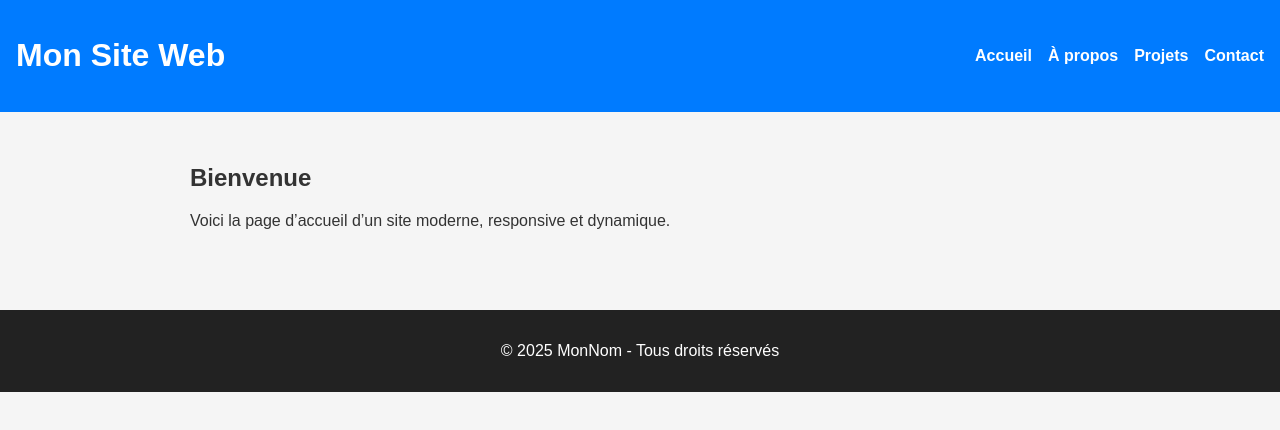
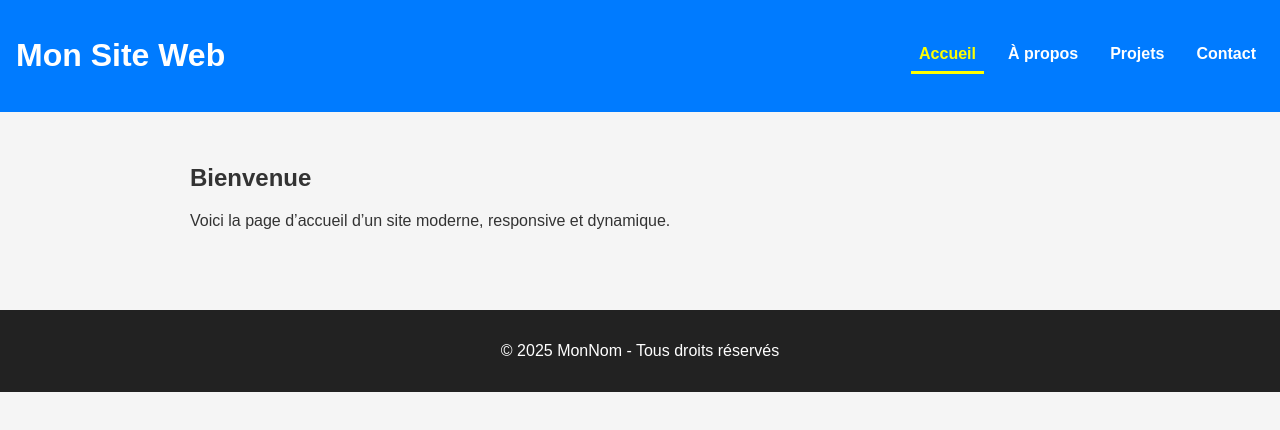
Before and after one commit to yaloho/mon-site, a plain HTML site: page index.html in a window 1280 px wide. Both pictures are taken after a click on the link "Accueil". Drawn offline with Linux system fonts and the light colour scheme.

Commit message:
changement

```diff
--- a/index.html
+++ b/index.html
@@ -12,10 +12,10 @@
     <div class="container">
       <h1>Mon Site Web</h1>
       <nav id="mainNav">
-        <a href="#" onclick="showSection('accueil')">Accueil</a>
-        <a href="#" onclick="showSection('apropos')">À propos</a>
-        <a href="#" onclick="showSection('projets')">Projets</a>
-        <a href="#" onclick="showSection('contact')">Contact</a>
+        <a href="#" class="nav-link active" onclick="showSection('accueil', this)">Accueil</a>
+        <a href="#" class="nav-link" onclick="showSection('apropos', this)">À propos</a>
+        <a href="#" class="nav-link" onclick="showSection('projets', this)">Projets</a>
+        <a href="#" class="nav-link" onclick="showSection('contact', this)">Contact</a>
       </nav>
     </div>
   </header>
--- a/script.js
+++ b/script.js
@@ -1,12 +1,21 @@
-// Afficher automatiquement l’année dans le footer
+// Affiche automatiquement l’année dans le footer
 document.getElementById("year").textContent = new Date().getFullYear();
 
-// Fonction pour afficher une section à la fois
-function showSection(id) {
+// Fonction pour afficher une section à la fois et activer le lien cliqué
+function showSection(id, clickedLink) {
+  // Cacher toutes les sections
   const sections = document.querySelectorAll('.content-section');
-  sections.forEach(section => {
-    section.classList.add('hidden'); // cacher toutes les sections
-  });
+  sections.forEach(section => section.classList.add('hidden'));
 
-  document.getElementById(id).classList.remove('hidden'); // afficher celle demandée
+  // Afficher la section demandée
+  document.getElementById(id).classList.remove('hidden');
+
+  // Retirer la classe active de tous les liens
+  const links = document.querySelectorAll('.nav-link');
+  links.forEach(link => link.classList.remove('active'));
+
+  // Ajouter la classe active au lien cliqué
+  if (clickedLink) {
+    clickedLink.classList.add('active');
+  }
 }
--- a/style.css
+++ b/style.css
@@ -22,10 +22,22 @@ nav {
   gap: 1rem;
 }
 
-nav a {
+.nav-link {
   color: white;
   text-decoration: none;
   font-weight: bold;
+  padding: 0.5rem;
+  border-bottom: 3px solid transparent;
+  transition: all 0.3s;
+}
+
+.nav-link:hover {
+  border-bottom: 3px solid white;
+}
+
+.nav-link.active {
+  border-bottom: 3px solid yellow;
+  color: yellow;
 }
 
 main {
```
